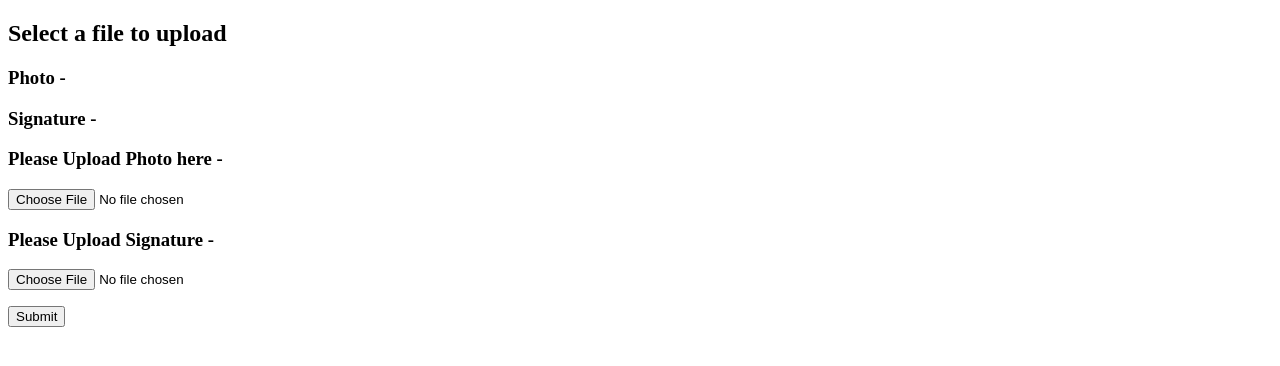
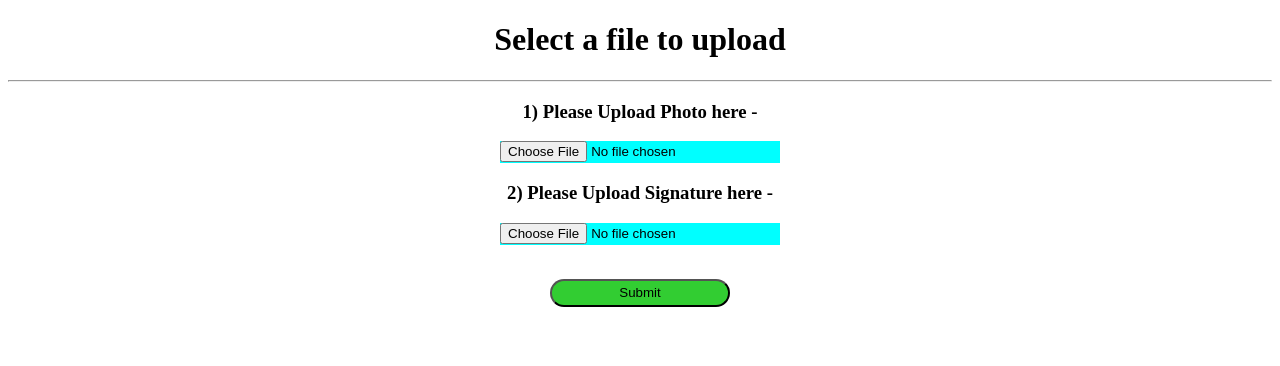
Before and after one commit to ParthBarse/Human_Photo_and_Signature_Autoplace, a Flask app: page / in a window 1280 px wide. Shown: the top 366 px of the page. Run offline with Flask 2, Linux system fonts and the light colour scheme.

Commit message:
Add files via upload

```diff
--- a/templates/upload.html
+++ b/templates/upload.html
@@ -1,6 +1,9 @@
 <!doctype html>
-<title>Python Flask File Upload Example</title>
-<h2>Select a file to upload</h2>
+<title>Human Photo and Signature Autoplace</title>
+
+<center>
+<h1>Select a file to upload</h1>
+<hr>
 <p>
 	{% with messages = get_flashed_messages() %}
 	  {% if messages %}
@@ -12,29 +15,37 @@
 	  {% endif %}
 	{% endwith %}
 </p>
+{% if filename1 %}
+</center>
+<center>
 	<h3>Photo - </h3>
-{% if filename1 %}
 		<div>
 			<img src="{{ url_for('display_image', filename=filename1) }}", height="150px", width="240px">
 		</div>
+</center>
 {% endif %}
+{% if filename2 %}
+<center>
 	<h3>Signature - </h3>
-{% if filename2 %}
 		<div>
 			<img src="{{ url_for('display_image', filename=filename2) }}", height="150px", width="240px">
 		</div>
+</center>
 {% endif %}
+<center>
 	<form method="post" action="/" enctype="multipart/form-data">
 		<dl>
 			<p>
-            <h3>Please Upload Photo here -</h3>
-			<input type="file" name="file1" autocomplete="off" required>
+				<h3>1) Please Upload <b>Photo</b> here -</h3>
+				<input type="file" name="file1" autocomplete="off", style="background-color: cyan; width: 280px; height: 22px;" required>
 				<br>
-            <h3>Please Upload Signature - </h3>
-            <input type="file" name="file2" autocomplete="off" required>
+				<h3>2) Please Upload <b>Signature</b> here - </h3>
+				<input type="file" name="file2" autocomplete="off", style="background-color: cyan; width: 280px; height: 22px;" required>
 			</p>
 		</dl>
 		<p>
-		<input type="submit" value="Submit">
+			<br>
+			<input type="submit" value="Submit" style="width: 180px; height: 28px; background-color: limegreen; border-radius: 32px;">
 		</p>
 	</form>
+</center>
```
Lines whose indentation alone changed are shown as unchanged.
